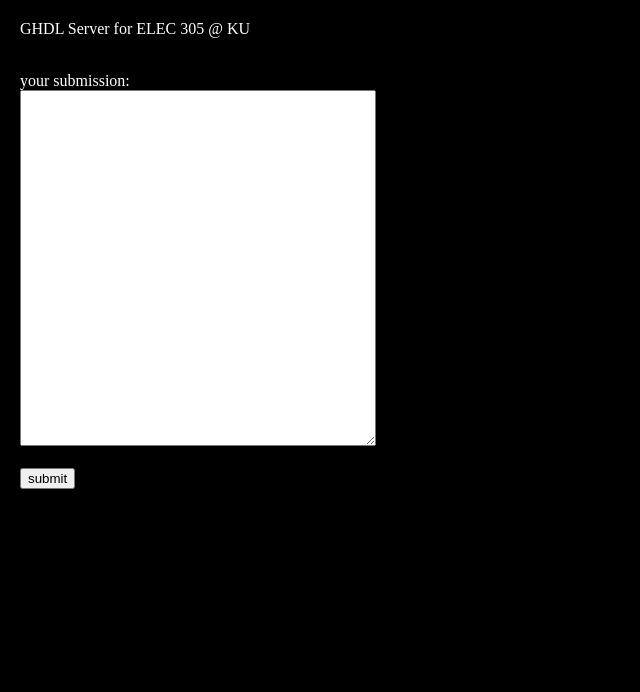
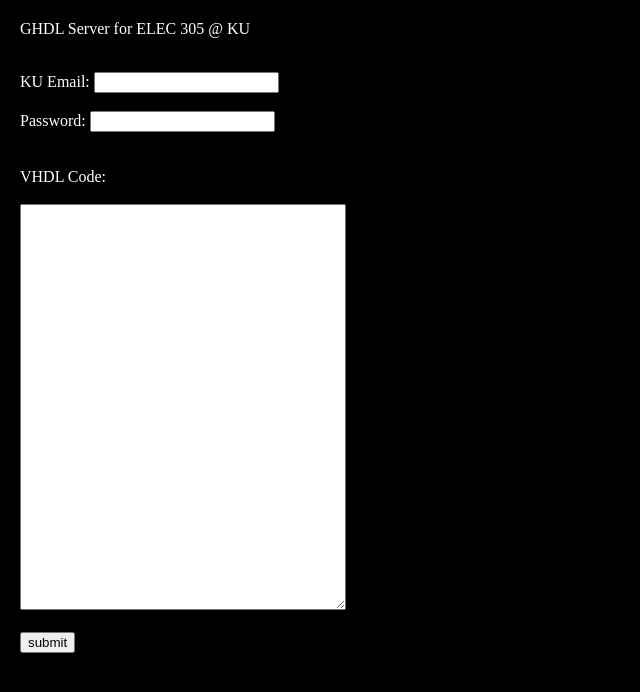
Before and after one commit to sonebu/elec305-ghdl-server, a FastAPI app: page / in a window 1280 px wide. Shown: the top 692 px of the page, without its empty margins (0-640 px from the left). Run offline with FastAPI, Linux system fonts and the light colour scheme.

Commit message:
user creds and test submissions, syntax highlighting on the textarea

```diff
--- a/server.py
+++ b/server.py
@@ -1,4 +1,4 @@
-import uvicorn, time, os, subprocess
+import uvicorn, time, os, subprocess, jsonlines
 from fastapi import FastAPI, Request, Form
 from fastapi.templating import Jinja2Templates
 from fastapi.staticfiles import StaticFiles
@@ -17,27 +17,48 @@ def health_check(request:Request):
     return "Healthy"
 
 @app.post('/')
-def home_post(request: Request, input_text: str = Form("")):
-    timestr  = time.strftime("%Y%m%d%H%M%S")
+def home_post(request: Request, pwd: str = Form(""), email: str = Form(""), input_text: str = Form("")):
+    timestr  = time.strftime("%Y%m%d_%H%M%S")
     clientIP = request.client.host
 
     ### Health checks
-    if(input_text == ""):
+    if(input_text == ""): # fail case
         output = "enter a non-empty string in the text box"
     else:
-        ### inputs are OK if we made it this far
-        with open("circ.vhdl", "w") as src:
-            src.write(input_text)
-        ghdl_run_result = subprocess.run(['ghdl', '-a', 'circ.vhdl'], stdout=subprocess.PIPE, stderr=subprocess.PIPE)
-        ghdl_run_result_err = ghdl_run_result.stderr.decode('utf-8')
-        ghdl_run_result_out = ghdl_run_result.stdout.decode('utf-8')
-        print(ghdl_run_result)
-        if(ghdl_run_result_err == ""):
-            output = "No errors."
+        with jsonlines.open('usercreds.jsonl', 'r') as jsonl_f:
+            users = [obj for obj in jsonl_f]
+        match_user = False
+        for userdict in users:
+            if((email == userdict["email"]) and (pwd == userdict["password"])):
+                match_user = True
+                break
+        if(not match_user): # fail case
+            output =  "email and pwd combination not found in database<br>"
+            output += "make sure you entered them correctly<br><br>"
+            output += "note that the server does not check validity of inputs<br>"
+            output += "so you need to check your inputs yourself (e.g., whitespaces)"
         else:
-            output = "GHDL Output:<br>"
-            output += ghdl_run_result_err
-            output += ghdl_run_result_out
+            # inputs are OK if we made it this far
+            username = email.split("@")[0]
+            submissionfolder_name = './submissions/'+username+'/'
+            submissionfolder_exists = os.path.isdir(submissionfolder_name)
+            if(not submissionfolder_exists):
+                os.makedirs(submissionfolder_name)
+            submissionfile_name = timestr + "_" + clientIP.replace(".","p") + "_" + username+ ".vhdl"
+            with open(submissionfolder_name + submissionfile_name, "w") as src:
+                src.write(input_text)
+            ghdl_run_result = subprocess.run(['ghdl', '-a', submissionfolder_name + submissionfile_name], stdout=subprocess.PIPE, stderr=subprocess.PIPE)
+            ghdl_run_result_err = ghdl_run_result.stderr.decode('utf-8')
+            ghdl_run_result_out = ghdl_run_result.stdout.decode('utf-8')
+            if(ghdl_run_result_err == ""):
+                output = "No errors."
+            else:
+                output = "GHDL Output:<br>"
+                output += ghdl_run_result_err
+                output += ghdl_run_result_out
+                responsefile_name = timestr + "_" + clientIP.replace(".","p") + "_" + username+ ".dbg"
+                with open(submissionfolder_name + responsefile_name, "w") as dbg:
+                    dbg.write(output)
 
     return templates.TemplateResponse('home.html', context={'request': request, 'result': output, 'input_text': input_text})
 
--- a/templates/home.html
+++ b/templates/home.html
@@ -5,25 +5,61 @@
         <meta charset="UTF-8">
         <meta name="viewport" content="width=device-width, initial-scale=1.0">
         <title>GHDL Server</title>
-        <link rel="icon" href="{{ url_for('static', path='/favicon.png') }}"/>
+        <link id="favicon" rel="icon" type="image/x-icon" href="static/favicon.png">
         <meta http-equiv="Content-Security-Policy" content="upgrade-insecure-requests">
-    </head>
+        <script type="module" defer>
+          (async ({ chrome, netscape }) => { if (!chrome && !netscape) await import('https://unpkg.com/@ungap/custom-elements');
+            const { default: HighlightedCode } = await import('https://unpkg.com/highlighted-code'); HighlightedCode.useTheme('monokai-sublime'); })(self);
+        </script>
+   </head>
     <body style="background-color:black;margin-top:20px;margin-left:20px">
         <p id="titlepart" style="color:white;">GHDL Server for ELEC 305 @ KU</p><br>
         <form id="f1", method="post">
-            <label style="color:white;" for="i1">your submission:</label><br>
-            <textarea name="input_text" style="width: 350px; height: 350px; overflow-wrap: break-word;" value="{{ input_text }}"></textarea><br><br>
+            <label style="color:white;" for="email">KU Email:</label>
+            <input type="email" id="email" name="email"><br><br>
+
+            <label style="color:white;" for="pwd">Password:</label>
+            <input type="password" id="pwd" name="pwd"><br><br><br>
+
+            <!-- source: https://stackoverflow.com/a/76893887/3811558   and   https://www.npmjs.com/package/highlighted-code -->
+            <label style="color:white;" for="i1">VHDL Code:</label><br><br>
+            <textarea id="input_text" is="highlighted-code" spellcheck="false" autocorrect="off" autocapitalize="off"
+                      language="vhdl" tab-size="2" name="input_text" style="width: 320px; height: 400px;" value="{{ input_text }}"></textarea>
+            <br><br>
+
             <button type="submit" onclick="submitForm(event)">submit</button><br><br>
         </form>
         <p id="i2" style="color:white;">{{ result|safe }}</p>
         <!--source: https://www.tutorialspoint.com/How-to-submit-an-HTML-form-using-JavaScript -->
         <script>
-            var f1 = document.getElementById("f1");
-            var it = document.getElementById("i2");
+            // Load saved data from local storage
+            document.addEventListener("DOMContentLoaded", function() {
+              const mem_pwd = localStorage.getItem("pwd");
+              if (mem_pwd) document.getElementById("pwd").value = mem_pwd;
+
+              const mem_email = localStorage.getItem("email");
+              if (mem_email) document.getElementById("email").value = mem_email;
+
+              const mem_input_text = localStorage.getItem("input_text");
+              if (mem_input_text) document.getElementById("input_text").value = mem_input_text;
+            });
+
+            var f1    = document.getElementById("f1");
+            var i2    = document.getElementById("i2");
             function submitForm(event) {
                 event.preventDefault();
+
+                const mem_pwd = document.getElementById("pwd").value;
+                localStorage.setItem("pwd", mem_pwd);
+
+                const mem_email = document.getElementById("email").value;
+                localStorage.setItem("email", mem_email);
+
+                const mem_input_text = document.getElementById("input_text").value;
+                localStorage.setItem("input_text", mem_input_text);
+
                 f1.submit();
-                i2.innerHTML = "Submitted request, running inference..."
+                i2.innerHTML = "Submitted request..."
             }
         </script>
     </body>
```
Also changed, not shown: 4 other files.
